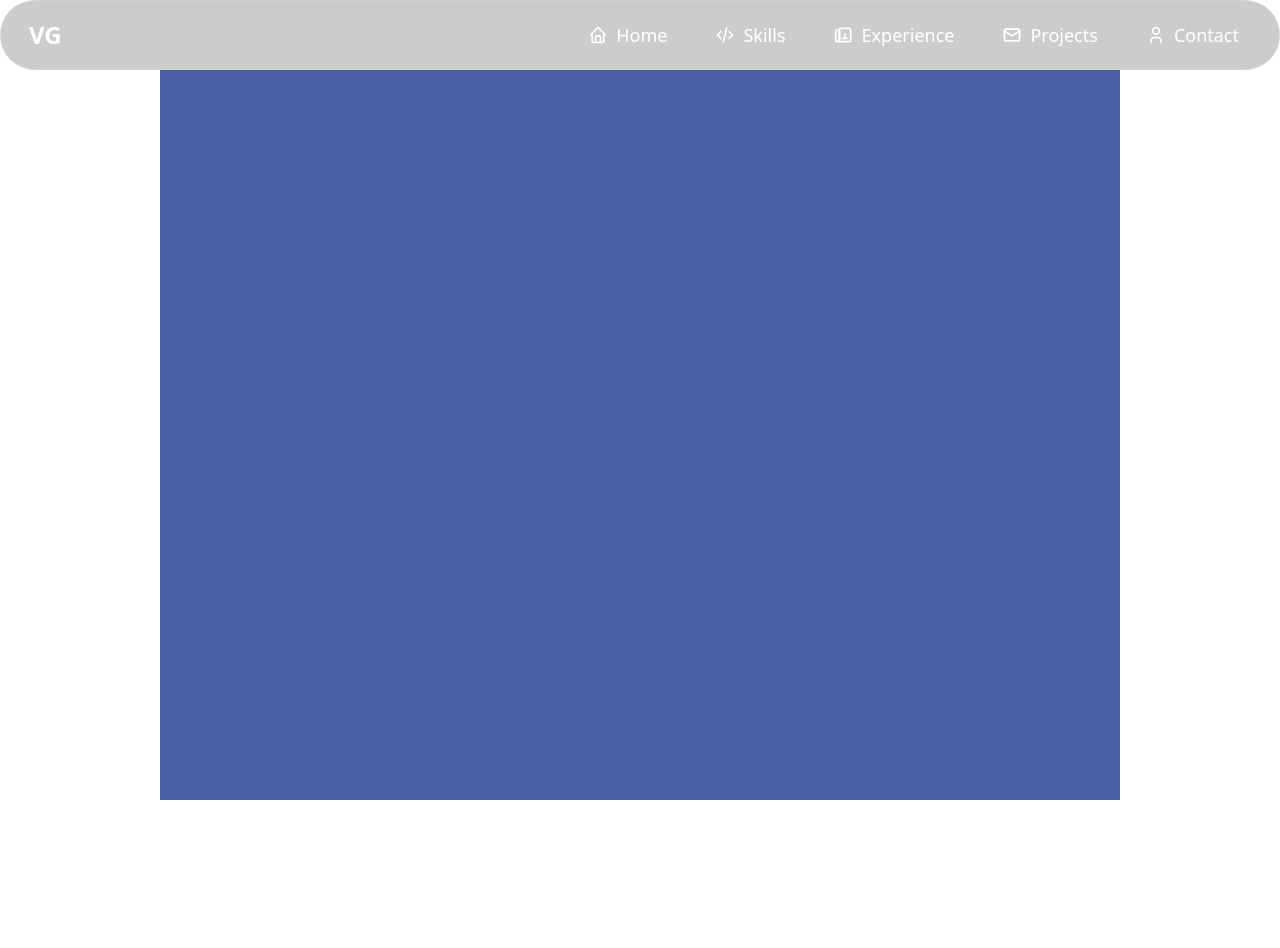
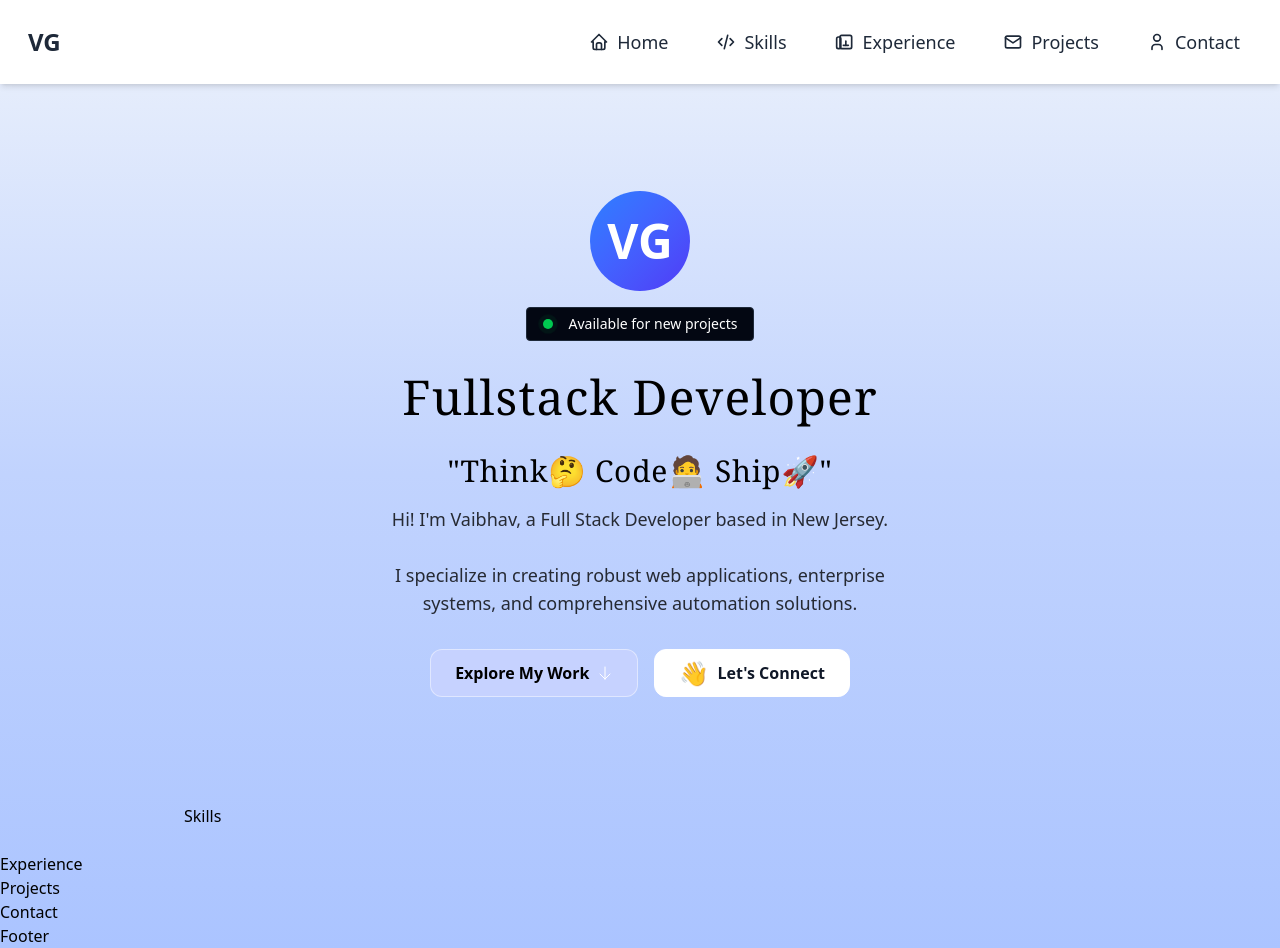
Before and after one commit to vaibhavsaigandi/Portfolio_new, a React (Vite) app: page / in a window 1280 px wide. Before the commit the page ends 800 px from the top, so only its background shows below. Built offline with nearby package versions, Linux system fonts and the light colour scheme; some icons are missing.

Commit message:
home page and nav bar changes made

```diff
--- a/src/App.css
+++ b/src/App.css
@@ -1,7 +1,7 @@
 @import "tailwindcss";
 @import "tw-animate-css";
 
-html {
+html{
   /* Light Theme */
   --primary-light-color: #e6eaf8;
   --secondary-light-color: #ffffff;
--- a/src/App.jsx
+++ b/src/App.jsx
@@ -10,7 +10,8 @@ import Footer from "./components/ui/footer";
 function App() {
   return (
     <>
-      <div className="Wrapper h-screen w-screen overflow-y-scroll">
+      <div className="Wrapper min-h-screen w-full bg-gradient-to-b from-[#edf2fb] via-[#c1d3fe] to-[#abc4ff] overflow-scroll
+      ">
         <Navbar id="Navbar"></Navbar>
         <Home id="home"></Home>
         <Skills id="skills"></Skills>
--- a/src/components/ui/Home.jsx
+++ b/src/components/ui/Home.jsx
@@ -1,12 +1,82 @@
+// import React from "react";
+
+// const Home = ({ id }) => {
+//   return (
+//     <div
+//       id={id}
+//       className=" h-[90vh]  w-full sm:w-11/12 md:w-3/4 mx-auto px-2 sm:px-4 md:px-6 max-w-12xl bg-white "
+//     >
+//       <section className=" flex display-col justify-center items-center">
+//         <div>This is vaibhav</div>
+//         <div>welcome to my website</div>
+//       </section>
+//     </div>
+//   );
+// };
+
+// export default Home;
 import React from "react";
 
 const Home = ({ id }) => {
   return (
-    <div
-      id={id}
-      className="bg-[var(--primary-dark-color)] h-full w-full sm:w-11/12 md:w-3/4 mx-auto px-2 sm:px-4 md:px-6 max-w-12xl"
-    >
-      <div></div>
+    <div id={id} className="h-[90vh] w-full flex items-center justify-center text-white px-4">
+      <div className="container">
+        <div className="flex flex-col items-center">
+          {/* Placeholder for profile image */}
+          <div className="size-[100px] bg-gradient-to-br from-blue-500 to-indigo-600 rounded-full flex items-center justify-center text-white text-5xl font-bold mb-4">
+            VG
+        </div>
+
+          <div className="bg-gray-950 border border-gray-800 px-4 py-1.5 inline-flex items-center gap-4 rounded">
+            <div className="bg-green-500 size-2.5 rounded-full relative">
+              <div className="bg-green-500 absolute inset-0 size-2.5 rounded-full animate-ping"></div>
+            </div>
+            <div className="text-sm font-medium">Available for new projects</div>
+          </div>
+        </div>
+
+        <div className="max-w-lg mx-auto text-black">
+          <h1 className="font-serif text-3xl md:text-5xl text-center mt-8 tracking-wide">
+          Fullstack Developer
+          </h1>
+          <h2 className="font-serif text-2xl md:text-3xl text-center mt-8 tracking-wide">"Think🤔  Code🧑‍💻  Ship🚀"</h2>
+          <p className="mt-4 text-center text-black/80 md:text-lg">
+            Hi! I'm Vaibhav, a Full Stack Developer based in New Jersey.
+            <span className="hidden md:inline"> <br />
+            <br /></span>
+            I specialize in creating robust web applications, enterprise systems, and comprehensive automation solutions.
+          </p>
+        </div>
+
+        <div className="flex flex-col md:flex-row justify-center items-center mt-8 gap-4 z-50">
+          <a
+            href="#projects"
+            className="inline-flex items-center gap-2 border border-white/45 px-6 h-12 rounded-xl hover:animate-bounce [animation-duration:5s] bg-indigo-200 hover:bg-indigo-400"
+          >
+            <span className="font-[700] text-black  hover:text-white
+            ">Explore My Work</span>
+            <svg
+              xmlns="http://www.w3.org/2000/svg"
+              fill="none"
+              stroke="currentColor"
+              strokeWidth="1.5"
+              className="size-4"
+              viewBox="0 0 24 24"
+            >
+              <path
+                strokeLinecap="round"
+                strokeLinejoin="round"
+                d="M19.5 13.5 12 21m0 0-7.5-7.5M12 21V3"
+              />
+            </svg>
+          </a>
+
+          <button className="inline-flex items-center gap-2 border border-white bg-white text-gray-900 h-12 px-6 rounded-xl hover:animate-pulse">
+            <span className="text-2xl">👋</span>
+            <span className="font-semibold">Let's Connect</span>
+          </button>
+        </div>
+      </div>
     </div>
   );
 };
--- a/src/components/ui/Navbar.jsx
+++ b/src/components/ui/Navbar.jsx
@@ -35,6 +35,137 @@
 // ``;
 
 // export default Navbar;
+// import React from "react";
+
+// const Navbar = () => {
+//   const scrollToSection = (sectionId) => {
+//     const element = document.getElementById(sectionId);
+//     if (element) {
+//       element.scrollIntoView({ behavior: "smooth", block: "start" });
+//     } else {
+//       console.error(`Element with id ${sectionId} not found`);
+//     }
+//   };
+
+//   return (
+//     <div className="sticky top-0 z-10 flex justify-between items-center bg-black/20 backdrop-blur border border-white/10 text-white w-full max-w-7xl mx-auto px-4 rounded-full">
+//       <div
+//         className="flex justify-center items-center text-2xl p-3
+//         font-bold"
+//       >
+//         VG
+//       </div>
+//       <nav className="flex gap-6 p-3 text-lg">
+//         <button
+//           onClick={() => scrollToSection("home")}
+//           className="flex items-center gap-2 hover:bg-white/10 px-3 py-2 rounded-full transition-colors"
+//         >
+//           <div className="w-5 h-5">
+//             <svg
+//               xmlns="http://www.w3.org/2000/svg"
+//               viewBox="0 0 24 24"
+//               fill="none"
+//               stroke="currentColor"
+//               strokeWidth="2"
+//               strokeLinecap="round"
+//               strokeLinejoin="round"
+//             >
+//               <path d="M5 12l-2 0l9 -9l9 9l-2 0"></path>
+//               <path d="M5 12v7a2 2 0 0 0 2 2h10a2 2 0 0 0 2 -2v-7"></path>
+//               <path d="M9 21v-6a2 2 0 0 1 2 -2h2a2 2 0 0 1 2 2v6"></path>
+//             </svg>
+//           </div>
+//           <span>Home</span>
+//         </button>
+//         <button
+//           onClick={() => scrollToSection("skills")}
+//           className="flex items-center gap-2 hover:bg-white/10 px-3 py-2 rounded-full transition-colors"
+//         >
+//           <div className="w-5 h-5">
+//             <svg
+//               xmlns="http://www.w3.org/2000/svg"
+//               viewBox="0 0 24 24"
+//               fill="none"
+//               stroke="currentColor"
+//               strokeWidth="2"
+//               strokeLinecap="round"
+//               strokeLinejoin="round"
+//             >
+//               <path d="M7 8l-4 4l4 4"></path>
+//               <path d="M17 8l4 4l-4 4"></path>
+//               <path d="M14 4l-4 16"></path>
+//             </svg>
+//           </div>
+//           <span>Skills</span>
+//         </button>
+//         <button
+//           onClick={() => scrollToSection("experience")}
+//           className="flex items-center gap-2 hover:bg-white/10 px-3 py-2 rounded-full transition-colors"
+//         >
+//           <div className="w-5 h-5">
+//             <svg
+//               xmlns="http://www.w3.org/2000/svg"
+//               viewBox="0 0 24 24"
+//               fill="none"
+//               stroke="currentColor"
+//               strokeWidth="2"
+//               strokeLinecap="round"
+//               strokeLinejoin="round"
+//             >
+//               <path d="M20 6v12a2 2 0 0 1 -2 2h-10a2 2 0 0 1 -2 -2v-12a2 2 0 0 1 2 -2h10a2 2 0 0 1 2 2z"></path>
+//               <path d="M10 16h6"></path>
+//               <path d="M13 11v5"></path>
+//               <path d="M7 8v10a2 2 0 0 1 -2 2h-1a2 2 0 0 1 -2 -2v-10a2 2 0 0 1 2 -2h1a2 2 0 0 1 2 2z"></path>
+//             </svg>
+//           </div>
+//           <span>Experience</span>
+//         </button>
+//         <button
+//           onClick={() => scrollToSection("projects")}
+//           className="flex items-center gap-2 hover:bg-white/10 px-3 py-2 rounded-full transition-colors"
+//         >
+//           <div className="w-5 h-5">
+//             <svg
+//               xmlns="http://www.w3.org/2000/svg"
+//               viewBox="0 0 24 24"
+//               fill="none"
+//               stroke="currentColor"
+//               strokeWidth="2"
+//               strokeLinecap="round"
+//               strokeLinejoin="round"
+//             >
+//               <path d="M3 7a2 2 0 0 1 2 -2h14a2 2 0 0 1 2 2v10a2 2 0 0 1 -2 2h-14a2 2 0 0 1 -2 -2v-10z"></path>
+//               <path d="M3 7l9 6l9 -6"></path>
+//             </svg>
+//           </div>
+//           <span>Projects</span>
+//         </button>
+//         <button
+//           onClick={() => scrollToSection("contact")}
+//           className="flex items-center gap-2 hover:bg-white/10 px-3 py-2 rounded-full transition-colors"
+//         >
+//           <div className="w-5 h-5">
+//             <svg
+//               xmlns="http://www.w3.org/2000/svg"
+//               viewBox="0 0 24 24"
+//               fill="none"
+//               stroke="currentColor"
+//               strokeWidth="2"
+//               strokeLinecap="round"
+//               strokeLinejoin="round"
+//             >
+//               <path d="M8 7a4 4 0 1 0 8 0a4 4 0 0 0 -8 0"></path>
+//               <path d="M6 21v-2a4 4 0 0 1 4 -4h4a4 4 0 0 1 4 4v2"></path>
+//             </svg>
+//           </div>
+//           <span>Contact</span>
+//         </button>
+//       </nav>
+//     </div>
+//   );
+// };
+
+// export default Navbar;
 import React from "react";
 
 const Navbar = () => {
@@ -48,7 +179,7 @@ const Navbar = () => {
   };
 
   return (
-    <div className="sticky top-0 z-10 flex justify-between items-center bg-black/20 backdrop-blur border border-white/10 text-white w-full max-w-7xl mx-auto px-4 rounded-full">
+    <div className="sticky top-0 z-10  justify-between items-center bg-white shadow-md text-gray-800  px-4 py-2 w-full    mx-auto hidden md:flex">
       <div
         className="flex justify-center items-center text-2xl p-3
         font-bold"
@@ -58,7 +189,7 @@ const Navbar = () => {
       <nav className="flex gap-6 p-3 text-lg">
         <button
           onClick={() => scrollToSection("home")}
-          className="flex items-center gap-2 hover:bg-white/10 px-3 py-2 rounded-full transition-colors"
+          className="flex items-center gap-2 hover:text-blue-600 px-3 py-2 transition-colors"
         >
           <div className="w-5 h-5">
             <svg
@@ -79,7 +210,7 @@ const Navbar = () => {
         </button>
         <button
           onClick={() => scrollToSection("skills")}
-          className="flex items-center gap-2 hover:bg-white/10 px-3 py-2 rounded-full transition-colors"
+          className="flex items-center gap-2 hover:text-blue-600 px-3 py-2 transition-colors"
         >
           <div className="w-5 h-5">
             <svg
@@ -100,7 +231,7 @@ const Navbar = () => {
         </button>
         <button
           onClick={() => scrollToSection("experience")}
-          className="flex items-center gap-2 hover:bg-white/10 px-3 py-2 rounded-full transition-colors"
+          className="flex items-center gap-2 hover:text-blue-600 px-3 py-2 transition-colors"
         >
           <div className="w-5 h-5">
             <svg
@@ -122,7 +253,7 @@ const Navbar = () => {
         </button>
         <button
           onClick={() => scrollToSection("projects")}
-          className="flex items-center gap-2 hover:bg-white/10 px-3 py-2 rounded-full transition-colors"
+          className="flex items-center gap-2 hover:text-blue-600 px-3 py-2 transition-colors"
         >
           <div className="w-5 h-5">
             <svg
@@ -142,7 +273,7 @@ const Navbar = () => {
         </button>
         <button
           onClick={() => scrollToSection("contact")}
-          className="flex items-center gap-2 hover:bg-white/10 px-3 py-2 rounded-full transition-colors"
+          className="flex items-center gap-2 hover:text-blue-600 px-3 py-2 transition-colors"
         >
           <div className="w-5 h-5">
             <svg
--- a/src/components/ui/Skills.jsx
+++ b/src/components/ui/Skills.jsx
@@ -4,7 +4,7 @@ const Skills = ({ id }) => {
   return (
     <div
       id={id}
-      className="bg-[var(--primary-dark-color)] h-full w-full sm:w-11/12 md:w-3/4 mx-auto px-2 sm:px-4 md:px-6 max-w-12xl"
+      className="h-full w-full sm:w-11/12 md:w-3/4 mx-auto px-2 sm:px-4 md:px-6 max-w-12xl"
     >
       <h1>Skills</h1>
       <JavascriptOriginal />
--- /dev/null
+++ b/tailwind.config.js
@@ -0,0 +1,16 @@
+// tailwind.config.js - ES Module version
+/** @type {import('tailwindcss').Config} */
+export default {
+  theme: {
+    extend: {
+      screens: {
+        sm: "640px",
+        md: "768px",
+        lg: "1024px",
+        xl: "1280px",
+        "2xl": "1536px",
+        "3xl": "1920px", // Custom additional breakpoint
+      },
+    },
+  },
+};
```
